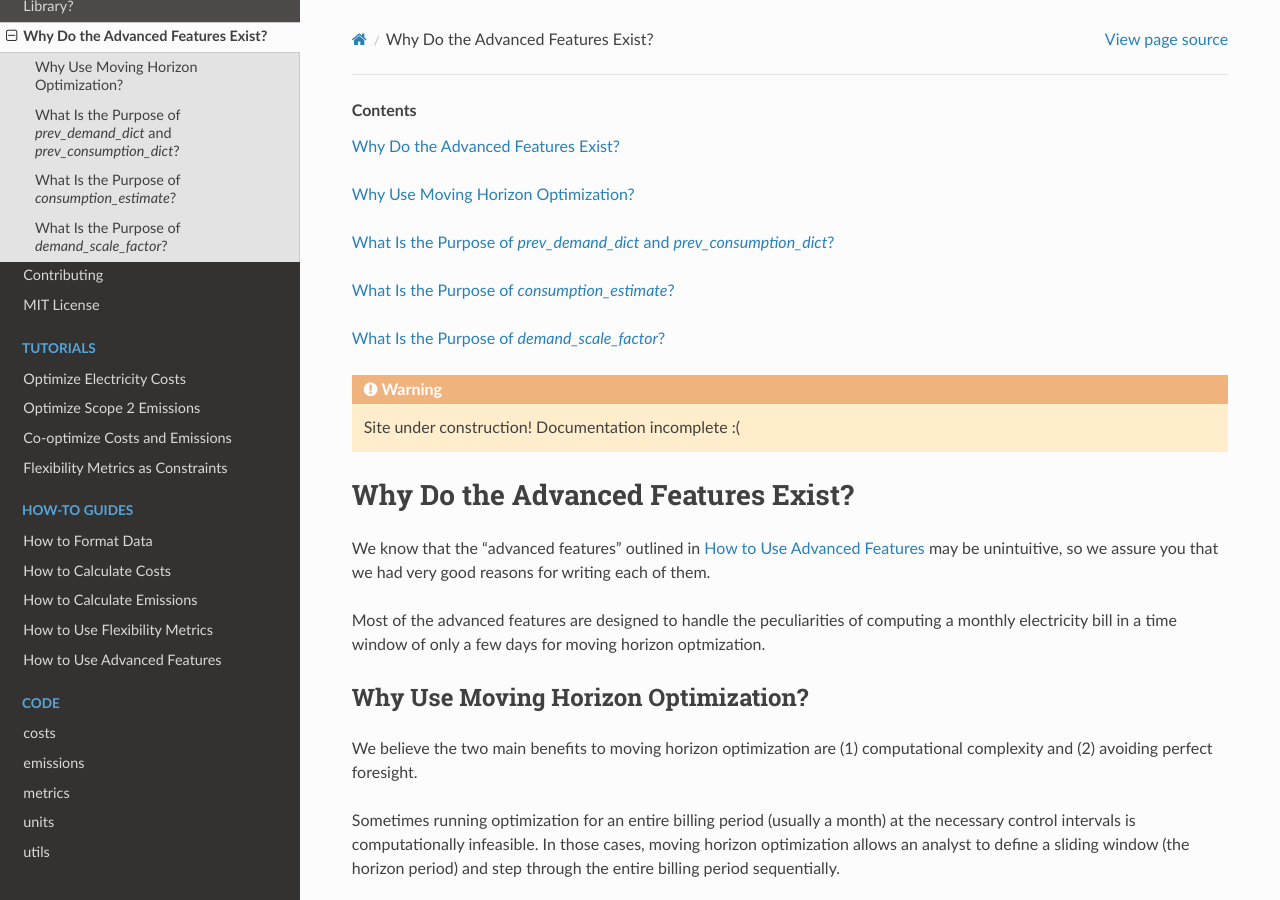
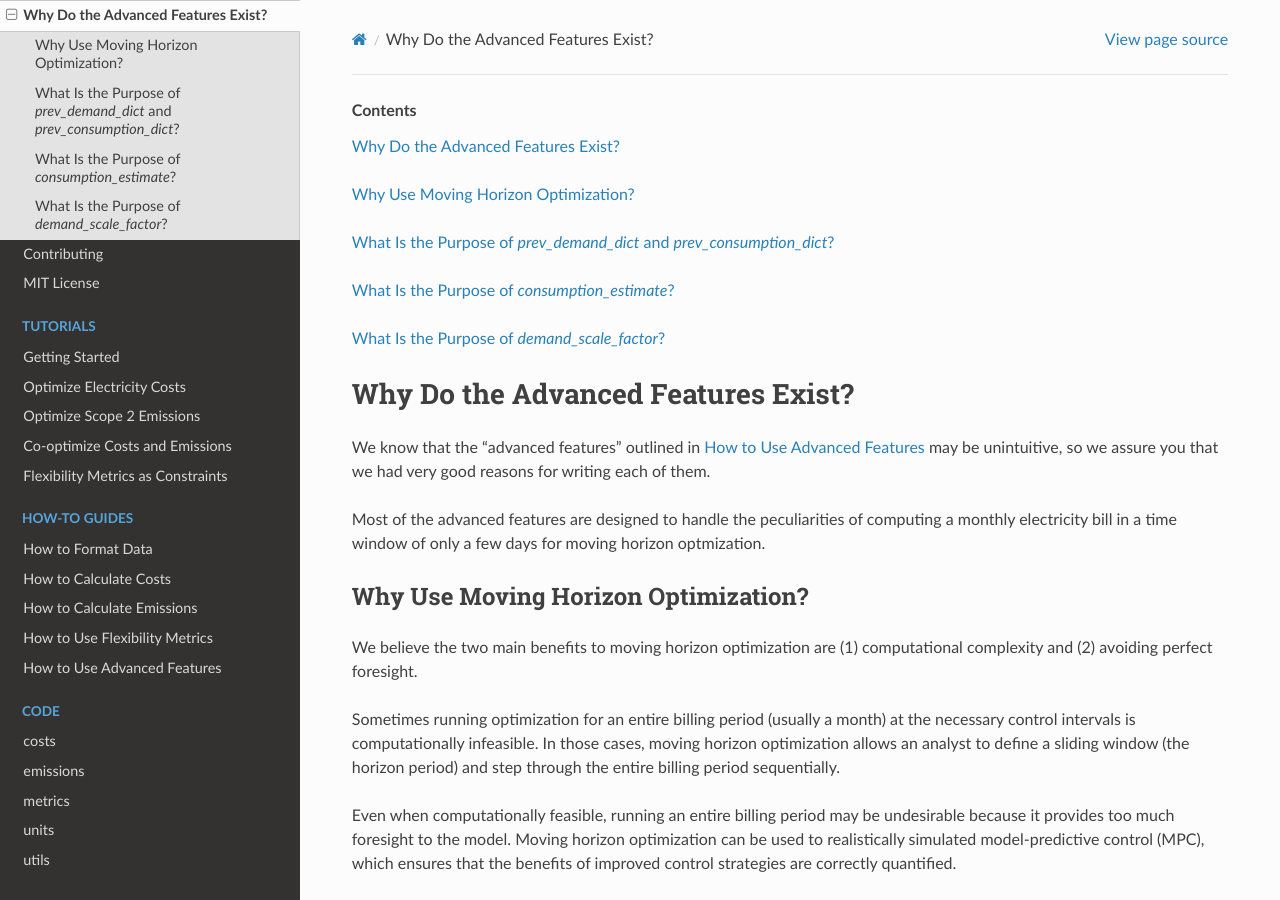
Before and after one commit to we3lab/eeco, a Sphinx documentation site: the page built from docs/why_advanced.rst, in a window 1280 px wide and 900 px high. Built offline with Sphinx 7.4.7 and the Read the Docs theme 3.1.0, drawn with Linux system fonts in a browser that asks for light colours; formulas are drawn with MathJax 3; some of the changed text lies outside the part shown.

Commit message:
Removing warning from Why Advanced page

```diff
--- a/docs/index.rst
+++ b/docs/index.rst
@@ -9,7 +9,6 @@ Welcome to the Electric Emissions & Cost (EEC) documentation!
 
    Table of Contents <self>
    purpose
-   hello
    complexities
    why_metrics
    why_neutral
@@ -21,6 +20,7 @@ Welcome to the Electric Emissions & Cost (EEC) documentation!
    :maxdepth: 1
    :caption: Tutorials
 
+   hello
    optimize_cost
    optimize_emit
    cooptimize
--- a/docs/why_advanced.rst
+++ b/docs/why_advanced.rst
@@ -1,9 +1,4 @@
 .. contents::
-
-.. WARNING::
-
-  Site under construction!
-  Documentation incomplete :(
 
 .. _why-advanced:
 
```
